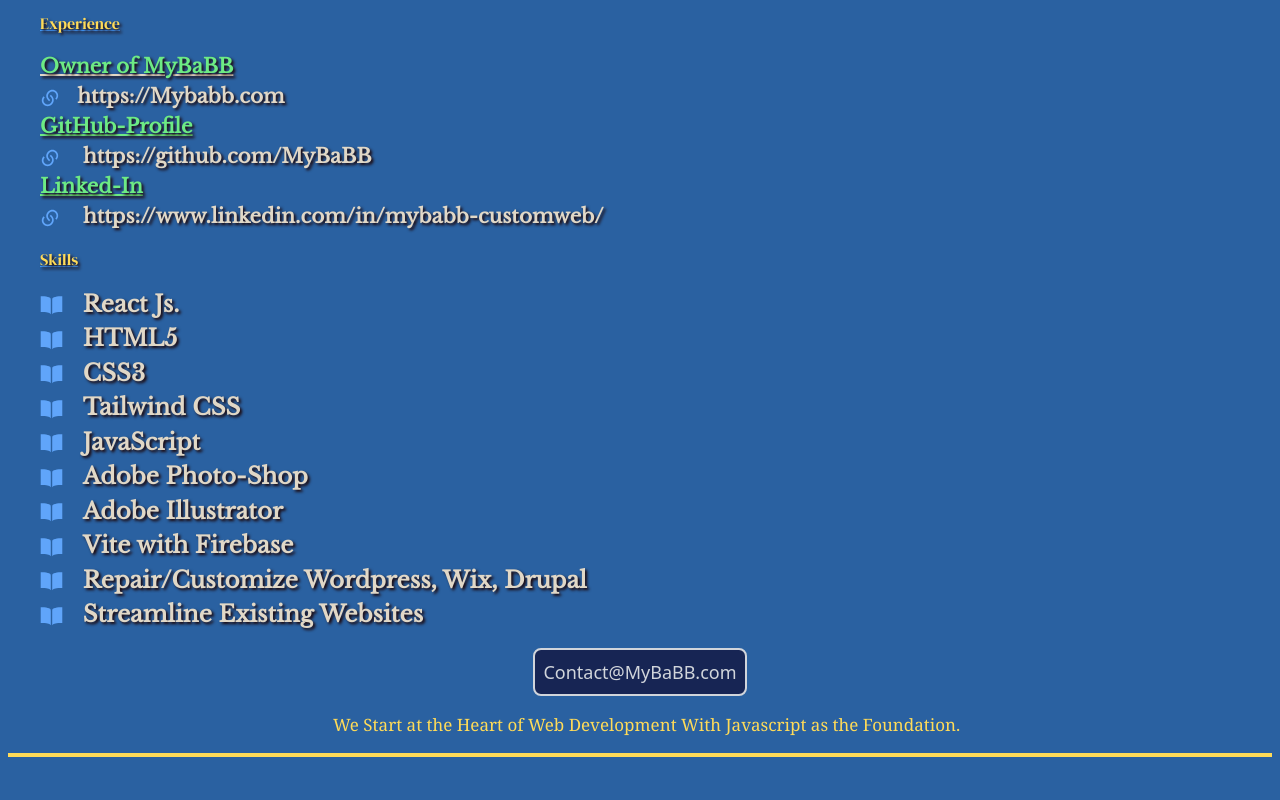
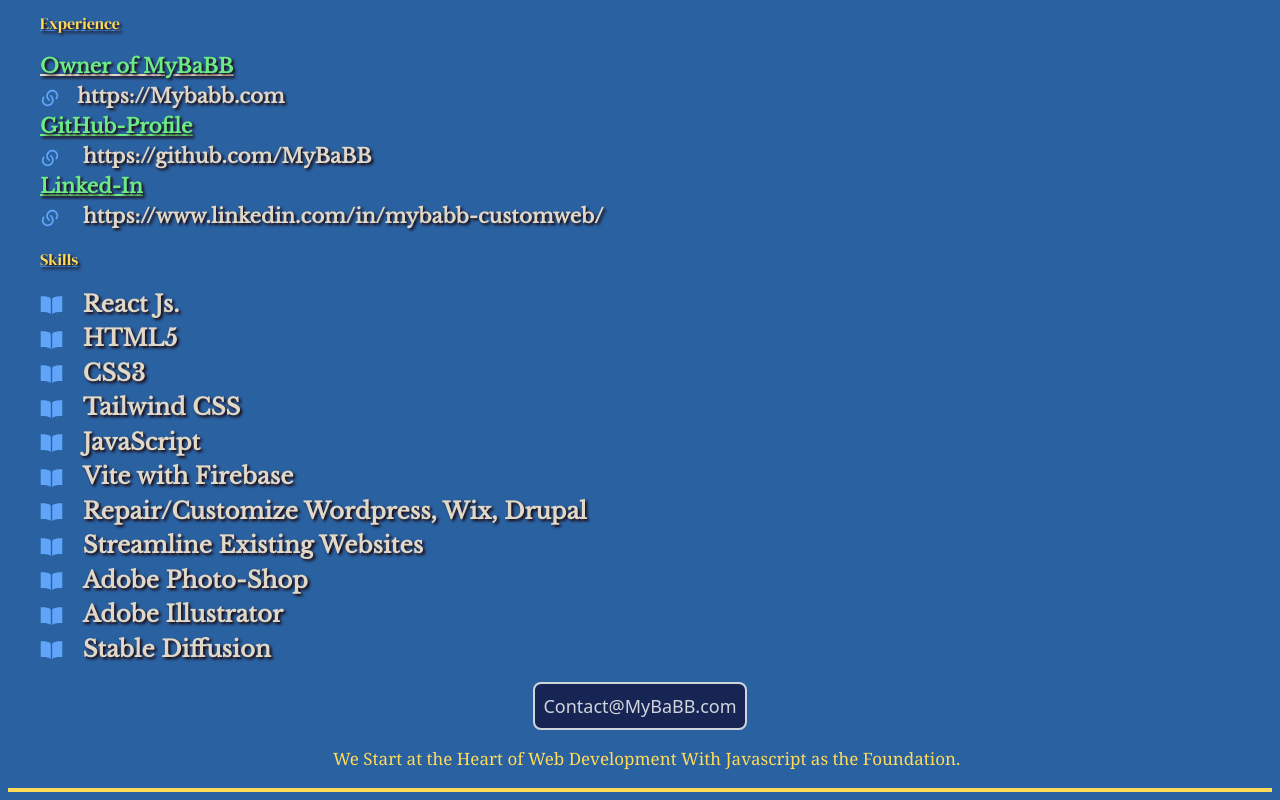
Before and after one commit to MyBaBB/My_Introduction, a React (Vite) app: page / in a window 1280 px wide. Shown: the part 2405-3205 px from the top of the page. Before the commit the page ends 3170 px from the top, so only its background shows below. Built offline with nearby package versions, Linux system fonts and the light colour scheme; a web font is replaced by a local one.

Commit message:
been gone a few days - added Stable Diffusion to me repertoire

```diff
--- a/src/components/ThirdSection.jsx
+++ b/src/components/ThirdSection.jsx
@@ -30,14 +30,7 @@ const ThirdSection = () => {
             <IoBookSharp className="inline-block text-blue-400" />
             &nbsp;&nbsp;&nbsp;JavaScript
           </li>
-          <li>
-            <IoBookSharp className="inline-block text-blue-400" />
-            &nbsp;&nbsp;&nbsp;Adobe Photo-Shop
-          </li>
-          <li>
-            <IoBookSharp className="inline-block text-blue-400" />
-            &nbsp;&nbsp;&nbsp;Adobe Illustrator
-          </li>
+
           <li>
             <IoBookSharp className="inline-block text-blue-400" />
             &nbsp;&nbsp;&nbsp;Vite with Firebase
@@ -50,6 +43,18 @@ const ThirdSection = () => {
             <IoBookSharp className="inline-block text-blue-400" />
             &nbsp;&nbsp;&nbsp;Streamline Existing Websites{" "}
           </li>
+          <li>
+            <IoBookSharp className="inline-block text-blue-400" />
+            &nbsp;&nbsp;&nbsp;Adobe Photo-Shop
+          </li>
+          <li>
+            <IoBookSharp className="inline-block text-blue-400" />
+            &nbsp;&nbsp;&nbsp;Adobe Illustrator
+          </li>
+          <li>
+            <IoBookSharp className="inline-block text-blue-400" />
+            &nbsp;&nbsp;&nbsp;Stable Diffusion
+          </li>
         </ul>
       </section>
     </div>
```
